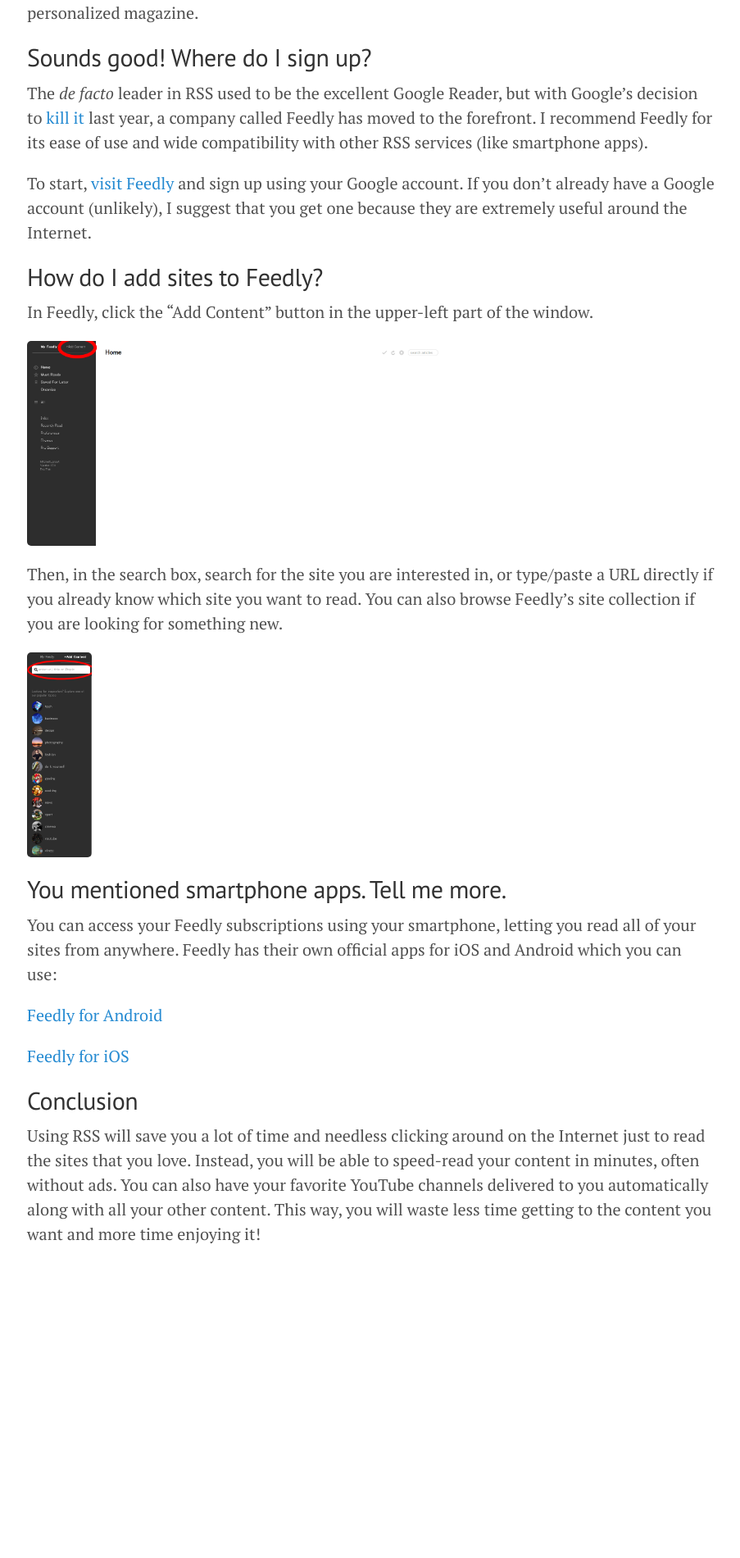
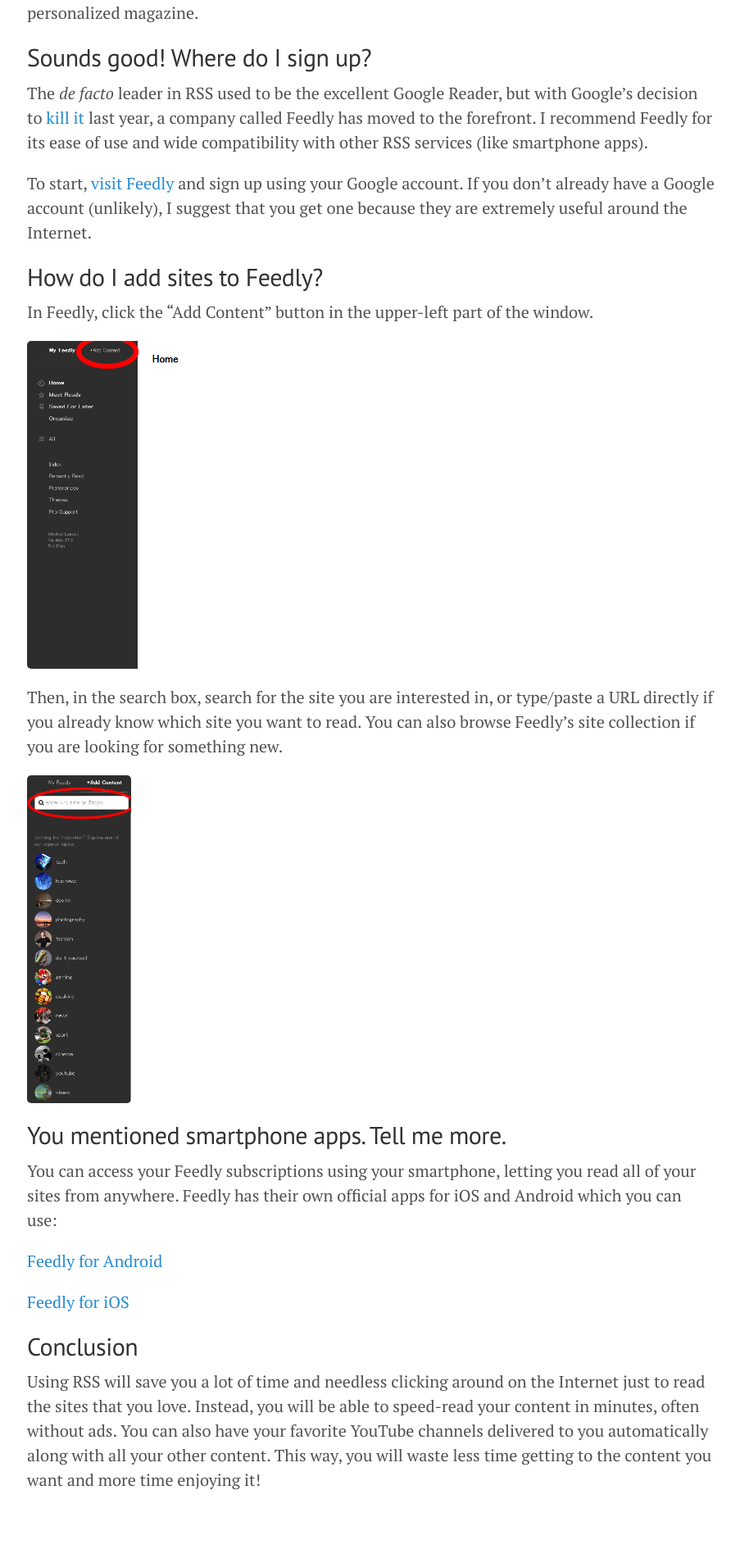
Before and after one commit to xatlasm/xatlasm.github.io, a Jekyll site: the page built from _posts/2014-01-15-basic-rss-using-feedly-to-save-time-online/2014-01-15-basic-rss-using-feedly-to-save-time-online.md, in a window 1280 px wide. Shown: the part 986-2887 px from the top of the page at 82% size, without its empty margins (187-1090 px from the left). Built offline with Jekyll 4.4.1, drawn with Linux system fonts in a browser that asks for light colours; comment, search, counter and statistics services are not loaded; before the commit the page ends 2587 px from its top, so only the background shows below that.

Commit message:
added images

```diff
--- a/_posts/2014-01-15-basic-rss-using-feedly-to-save-time-online/2014-01-15-basic-rss-using-feedly-to-save-time-online.md
+++ b/_posts/2014-01-15-basic-rss-using-feedly-to-save-time-online/2014-01-15-basic-rss-using-feedly-to-save-time-online.md
@@ -55,14 +55,14 @@
 In Feedly, click the "Add Content" button in the upper-left part of the
 window.
 
-![]({{ site.url }}/assets/posts/images/feedly-add-content.png){:height="250px"}
+![]({{ site.url }}/assets/posts/images/feedly-add-content.png){:height="400px"}
 
 Then, in the search box, search for the site you are interested in, or
 type/paste a URL directly if you already know which site you want to
 read. You can also browse Feedly's site collection if you are looking
 for something new.
 
-![]({{ site.url }}/assets/posts/images/feedly-search.png){:height="250px"}
+![]({{ site.url }}/assets/posts/images/feedly-search.png){:height="400px"}
 
 You mentioned smartphone apps. Tell me more.
 --------------------------------------------
```
Also changed, not shown: assets/posts/images/feedly-add-content.png.
